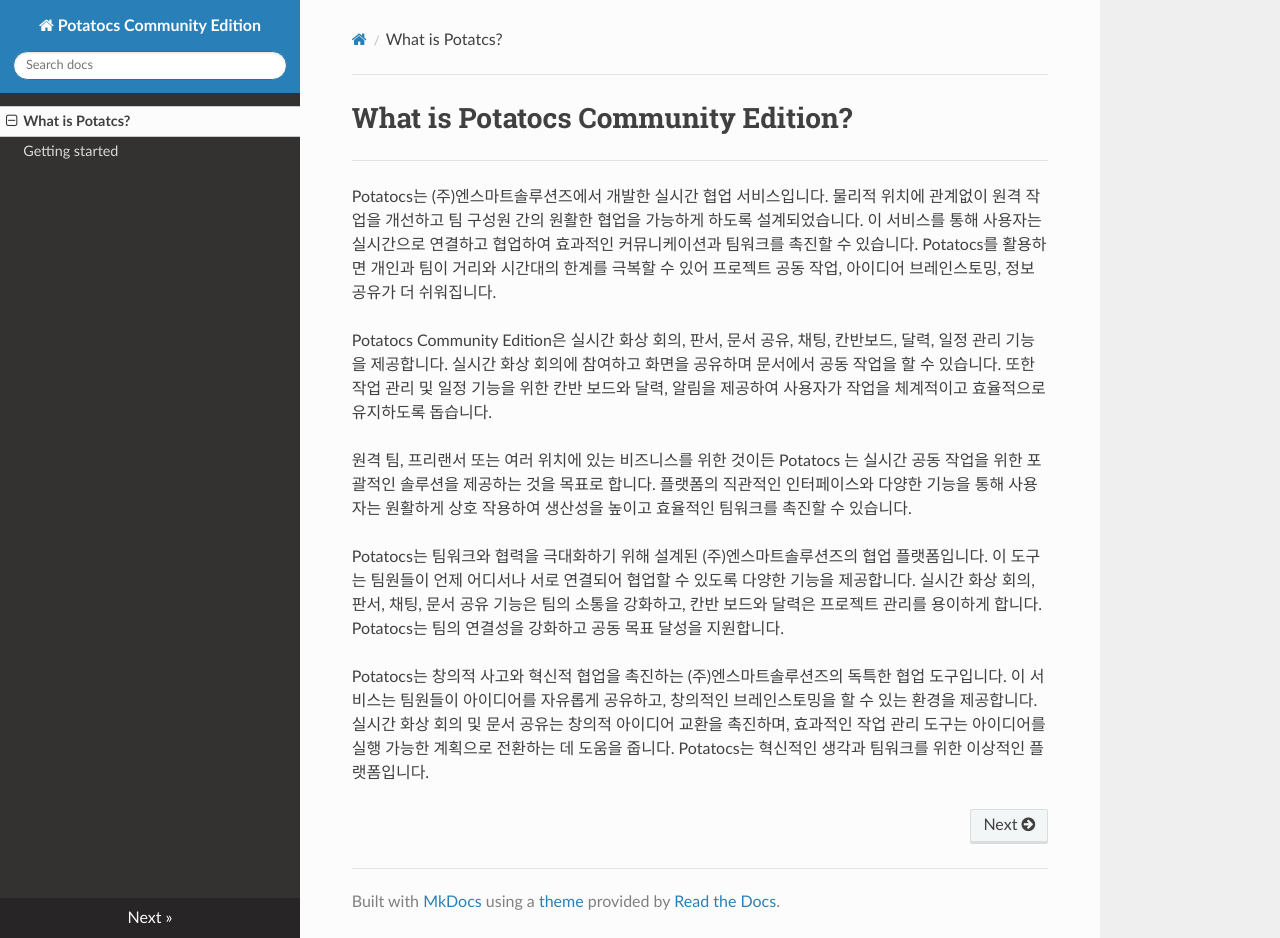
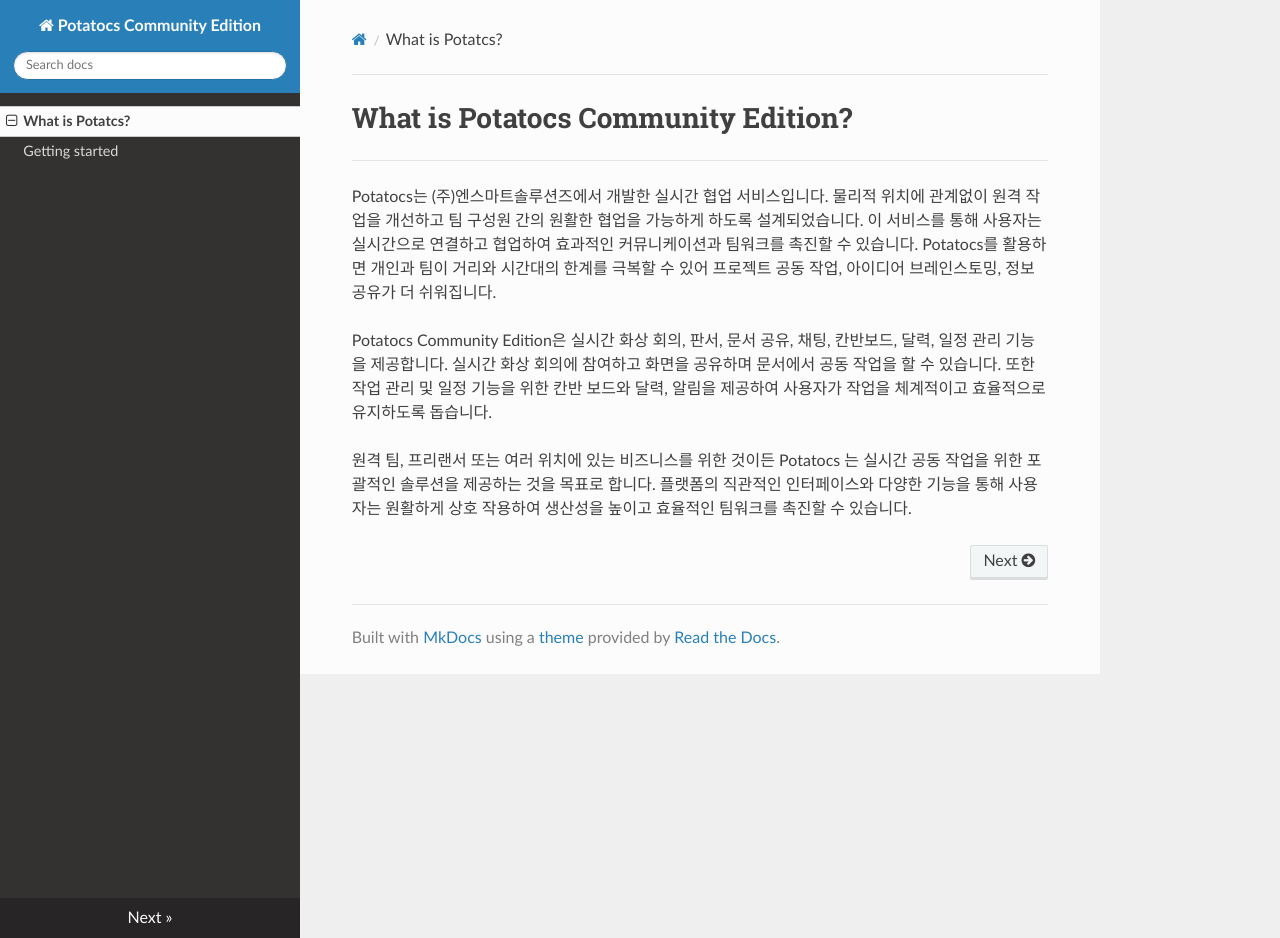
Before and after one commit to potatocs-ce/potatocs-ce-introduction, an MkDocs documentation site: the page built from docs/index.md, in a window 1280 px wide and 938 px high. Built offline with MkDocs 1.6.1, drawn with Linux system fonts in a browser that asks for light colours; nearby versions of some CDN libraries.

Commit message:
Fixed Documents

```diff
--- a/docs/index.md
+++ b/docs/index.md
@@ -7,7 +7,3 @@
 Potatocs Community Edition은 실시간 화상 회의, 판서, 문서 공유, 채팅, 칸반보드, 달력, 일정 관리 기능을 제공합니다. 실시간 화상 회의에 참여하고 화면을 공유하며 문서에서 공동 작업을 할 수 있습니다. 또한 작업 관리 및 일정 기능을 위한 칸반 보드와 달력, 알림을 제공하여 사용자가 작업을 체계적이고 효율적으로 유지하도록 돕습니다.
 
 원격 팀, 프리랜서 또는 여러 위치에 있는 비즈니스를 위한 것이든 Potatocs 는 실시간 공동 작업을 위한 포괄적인 솔루션을 제공하는 것을 목표로 합니다. 플랫폼의 직관적인 인터페이스와 다양한 기능을 통해 사용자는 원활하게 상호 작용하여 생산성을 높이고 효율적인 팀워크를 촉진할 수 있습니다.
-
-Potatocs는 팀워크와 협력을 극대화하기 위해 설계된 (주)엔스마트솔루션즈의 협업 플랫폼입니다. 이 도구는 팀원들이 언제 어디서나 서로 연결되어 협업할 수 있도록 다양한 기능을 제공합니다. 실시간 화상 회의, 판서, 채팅, 문서 공유 기능은 팀의 소통을 강화하고, 칸반 보드와 달력은 프로젝트 관리를 용이하게 합니다. Potatocs는 팀의 연결성을 강화하고 공동 목표 달성을 지원합니다.
-
-Potatocs는 창의적 사고와 혁신적 협업을 촉진하는 (주)엔스마트솔루션즈의 독특한 협업 도구입니다. 이 서비스는 팀원들이 아이디어를 자유롭게 공유하고, 창의적인 브레인스토밍을 할 수 있는 환경을 제공합니다. 실시간 화상 회의 및 문서 공유는 창의적 아이디어 교환을 촉진하며, 효과적인 작업 관리 도구는 아이디어를 실행 가능한 계획으로 전환하는 데 도움을 줍니다. Potatocs는 혁신적인 생각과 팀워크를 위한 이상적인 플랫폼입니다.
```
